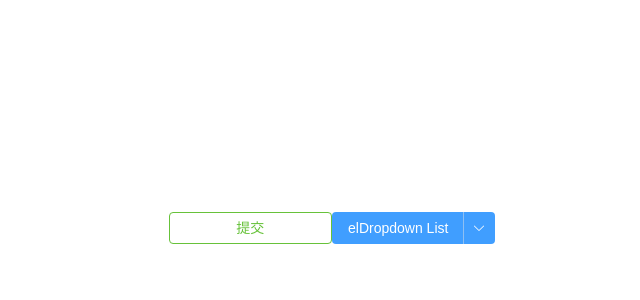
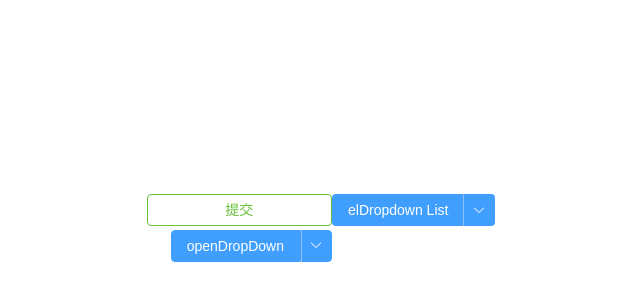
Before and after one commit to jeff-jayden/open-design, a Vue app in the folder app/ex-app/: page / in a window 1280 px wide. Shown: the part 172-472 px from the top of the page, without its empty margins (308-948 px from the left). Built offline with nearby package versions, Linux system fonts and the light colour scheme.

Commit message:
fix: 处理合并的 bug

```diff
--- a/app/ex-app/src/App.vue
+++ b/app/ex-app/src/App.vue
@@ -11,10 +11,14 @@
       </el-dropdown-menu>
     </template>
   </el-dropdown>
+
+  <open-drop-down :menuOptions="menuOptions" split-button type="primary" trigger="hover"
+    >openDropDown</open-drop-down
+  >
 </template>
 
 <script setup lang="ts">
-import { OpenButton } from '@open-design/components/button';
+import { OpenButton, OpenDropDown } from '@open-design/components';
 
 const menuOptions = [
   {
```
Also changed, not shown: packages/components/form/src/form-item.vue (+4 -4 lines), 1 other file (tests, documents, lock files or other folders).
